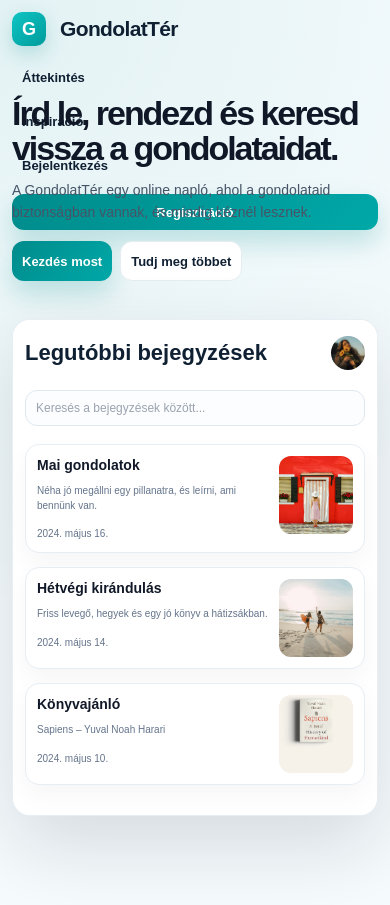
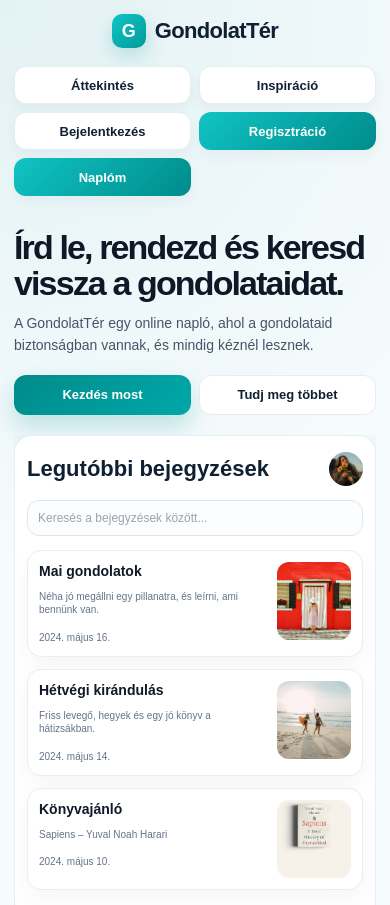
Before and after one commit to sylviahuszti/gondolatter, a website: page public/index.html in a window 390 px wide. Shown: the top 905 px of the page. Drawn offline with Linux system fonts and the light colour scheme; no server answers.

Commit message:
Update style.css

```diff
--- a/public/css/style.css
+++ b/public/css/style.css
@@ -2760,13 +2760,29 @@ a[href*="logout"] {
 
 /* Mobil optimalizáció: oldal szélesség korlátozása + főoldali elrendezés váltás egyoszloposra */
 @media (max-width: 768px) {
+    html,
+    body {
+        width: 100%;
+        max-width: 100%;
+        overflow-x: hidden;
+    }
+
     .site-frame {
-        padding: 0 12px !important;
+        padding: 0 14px !important;
     }
 
     .top-nav {
-        padding: 12px 0 !important;
+        height: auto !important;
+        padding: 14px 0 10px !important;
+        display: flex !important;
+        flex-wrap: wrap !important;
+        align-items: center !important;
+        justify-content: space-between !important;
         gap: 10px !important;
+    }
+
+    .brand {
+        gap: 9px !important;
     }
 
     .top-nav .brand-symbol {
@@ -2779,82 +2795,158 @@ a[href*="logout"] {
     }
 
     .top-nav .brand span:not(.brand-symbol) {
-        font-size: 21px !important;
+        font-size: 22px !important;
+        line-height: 1 !important;
     }
 
     .nav-menu {
+        width: 100% !important;
+        display: grid !important;
+        grid-template-columns: 1fr 1fr !important;
         gap: 8px !important;
-        margin-top: 6px !important;
+        margin-top: 8px !important;
     }
 
     .nav-menu a,
     .nav-menu .btn {
-        min-height: 36px !important;
+        width: 100% !important;
+        min-height: 38px !important;
         padding: 8px 10px !important;
+        border-radius: 12px !important;
         font-size: 13px !important;
-        border-radius: 12px !important;
+        font-weight: 900 !important;
+        display: flex !important;
+        align-items: center !important;
+        justify-content: center !important;
+        background: white;
+        border: 1px solid #e4edf2;
+        box-shadow: 0 6px 14px rgba(15, 23, 42, 0.04);
+    }
+
+    .nav-menu .btn-primary {
+        background: linear-gradient(135deg, #10c4c4, #008b8b) !important;
+        color: white !important;
+        border: none !important;
+    }
+
+    .nav-menu .profile-link,
+    .nav-menu .small-avatar,
+    .small-avatar {
+        display: none !important;
     }
 
     .landing-hero {
-        padding: 18px 0 26px !important;
-        gap: 18px !important;
+        display: grid !important;
+        grid-template-columns: 1fr !important;
+        min-height: auto !important;
+        gap: 20px !important;
+        padding: 24px 0 32px !important;
+    }
+
+    .landing-text {
+        width: 100% !important;
     }
 
     .landing-text h1 {
+        max-width: 100% !important;
         font-size: 34px !important;
-        line-height: 1.03 !important;
-        margin-bottom: 12px !important;
+        line-height: 1.05 !important;
+        letter-spacing: -0.055em !important;
+        margin: 0 0 12px !important;
     }
 
     .landing-text p {
+        max-width: 100% !important;
         font-size: 14px !important;
         line-height: 1.55 !important;
+        margin: 0 !important;
     }
 
     .hero-buttons {
+        display: grid !important;
+        grid-template-columns: 1fr 1fr !important;
         gap: 8px !important;
         margin-top: 18px !important;
     }
 
     .hero-buttons .btn {
+        width: 100% !important;
         min-height: 40px !important;
+        padding: 9px 10px !important;
+        border-radius: 12px !important;
         font-size: 13px !important;
-        border-radius: 12px !important;
-        padding: 9px 10px !important;
+    }
+
+    .landing-preview {
+        display: block !important;
+        width: 100% !important;
+        min-height: auto !important;
+        padding: 0 !important;
+        overflow: hidden !important;
     }
 
     .preview-panel {
+        width: 100% !important;
+        max-width: 100% !important;
+        min-height: auto !important;
+        position: relative !important;
+        right: auto !important;
+        top: auto !important;
+        transform: none !important;
+        display: block !important;
         border-radius: 18px !important;
+        overflow: hidden !important;
+    }
+
+    .preview-sidebar {
+        display: none !important;
     }
 
     .preview-content {
         padding: 16px 12px !important;
     }
 
+    .preview-top {
+        margin-bottom: 14px !important;
+    }
+
     .preview-top h3 {
         font-size: 22px !important;
+        line-height: 1.15 !important;
+        margin: 0 !important;
+    }
+
+    .preview-avatar {
+        width: 34px !important;
+        height: 34px !important;
+        min-width: 34px !important;
     }
 
     .preview-search {
         font-size: 12px !important;
         padding: 10px !important;
         border-radius: 12px !important;
+        margin-bottom: 14px !important;
     }
 
     .preview-entry {
+        display: grid !important;
         grid-template-columns: 1fr 74px !important;
         gap: 9px !important;
         padding: 11px !important;
         border-radius: 14px !important;
+        margin-bottom: 12px !important;
     }
 
     .preview-entry strong {
         font-size: 14px !important;
+        line-height: 1.2 !important;
     }
 
     .preview-entry p,
     .preview-entry small {
         font-size: 10px !important;
+        line-height: 1.35 !important;
     }
 
     .preview-thumb {
@@ -2864,33 +2956,58 @@ a[href*="logout"] {
     }
 
     .features-section {
-        padding: 24px 0 38px !important;
+        margin-top: 0 !important;
+        padding: 26px 0 42px !important;
     }
 
     .section-head h2 {
-        font-size: 26px !important;
+        font-size: 28px !important;
+        line-height: 1.1 !important;
+        margin-bottom: 10px !important;
     }
 
     .section-head p {
         font-size: 14px !important;
+        line-height: 1.5 !important;
+        max-width: 320px !important;
+        margin: 0 auto !important;
+    }
+
+    .features-grid {
+        display: grid !important;
+        grid-template-columns: 1fr !important;
+        gap: 14px !important;
+        margin-top: 24px !important;
     }
 
     .feature-card {
+        min-height: auto !important;
+        border-radius: 18px !important;
         padding: 22px 18px !important;
-        border-radius: 18px !important;
     }
 
     .feature-icon {
         width: 54px !important;
         height: 54px !important;
+        margin: 0 auto 14px !important;
+        border-radius: 50% !important;
         font-size: 24px !important;
     }
 
     .feature-card h3 {
         font-size: 21px !important;
+        margin-bottom: 8px !important;
     }
 
     .feature-card p {
         font-size: 14px !important;
-    }
-}
+        line-height: 1.5 !important;
+    }
+
+    .footer-bar {
+        margin-top: 24px !important;
+        border-radius: 14px !important;
+        font-size: 13px !important;
+        padding: 13px !important;
+    }
+}
```
